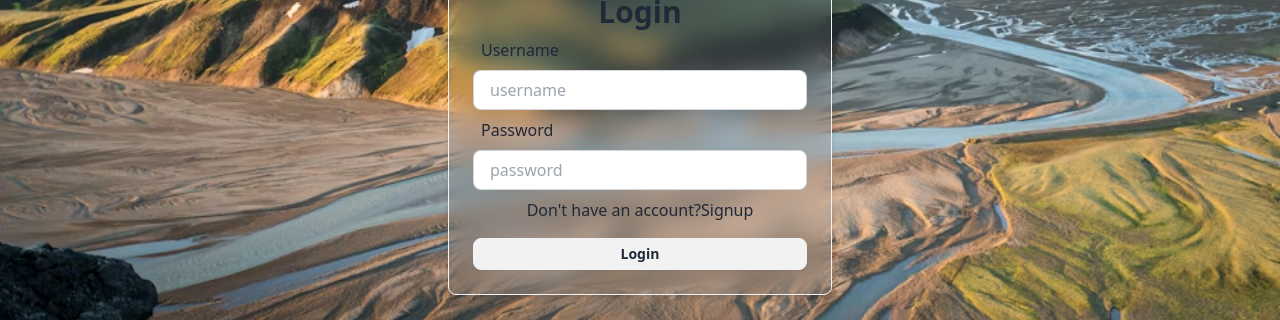
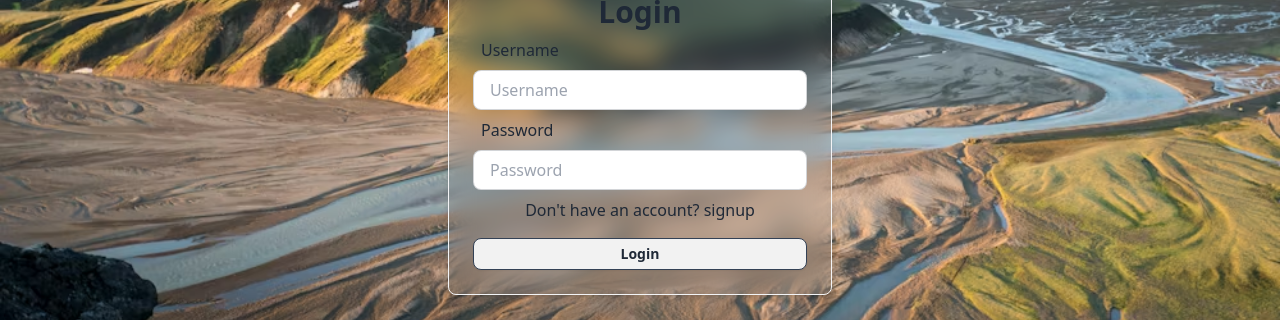
Before and after one commit to vikash-pandey1/chatApplication, a React (Vite) app in the folder frontend/: page /login in a window 1280 px wide. Shown: the part 268-588 px from the top of the page. Built offline with nearby package versions, Linux system fonts and the light colour scheme.

Commit message:
add file in components

```diff
--- a/frontend/src/components/HomePage.jsx
+++ b/frontend/src/components/HomePage.jsx
@@ -1,12 +1,21 @@
-import React from 'react'
-import Sidebar from './Sidebaar'
+import React, { useEffect } from 'react'
+import Sidebar from './Sidebar'
 import MessageContainer from './MessageContainer'
+import { useSelector } from 'react-redux'
+import { useNavigate } from 'react-router-dom'
 
-function HomePage() {
+const HomePage = () => {
+  const { authUser } = useSelector(store => store.user);
+  const navigate = useNavigate();
+  useEffect(() => {
+    if (!authUser) {
+      navigate("/login");
+    }
+  }, []);
   return (
-    <div className='flex sm:h-[450px] md:h-[550px] rounded-lg overflow-hidden  bg-clip-padding backdrop-filter backdrop-blur-lg ' >
-      <Sidebar></Sidebar>
-      <MessageContainer/>
+    <div className='flex sm:h-[450px] md:h-[550px] rounded-lg overflow-hidden bg-gray-400 bg-clip-padding backdrop-filter backdrop-blur-lg bg-opacity-0'>
+      <Sidebar />
+      <MessageContainer />
     </div>
   )
 }
--- a/frontend/src/components/Login.jsx
+++ b/frontend/src/components/Login.jsx
@@ -1,91 +1,75 @@
-import React, { useState } from "react";
-import { Link, useNavigate } from "react-router-dom";
+import React, { useState } from 'react'
+import { Link, useNavigate } from 'react-router-dom'
+import toast from "react-hot-toast"
 import axios from "axios";
-import toast from "react-hot-toast";
 import { useDispatch } from "react-redux";
-import { setAuthUser } from "../redux/userSlice";
+import { setAuthUser } from '../redux/userSlice';
 
-function Login() {
+const Login = () => {
   const [user, setUser] = useState({
     username: "",
     password: "",
   });
-
   const dispatch = useDispatch();
   const navigate = useNavigate();
 
   const onSubmitHandler = async (e) => {
     e.preventDefault();
     try {
-      const res = await axios.post(
-        `http://localhost:8081/api/v1/user/login`,
-        user,
-        {
+      const res = await axios.post(`http://localhost:8081/api/v1/user/login`, user, {
         headers: {
-            "Content-Type": "application/json",
+          'Content-Type': 'application/json'
         },
-          withCredentials: true,
-        }
-      );
+        withCredentials: true
+      });
       navigate("/");
-      dispatch(setAuthUser(res.data))
+      console.log(res);
+      dispatch(setAuthUser(res.data));
     } catch (error) {
       toast.error(error.response.data.message);
       console.log(error);
     }
     setUser({
       username: "",
-      password: "",
-    });
-  };
+      password: ""
+    })
+  }
   return (
-    <>
     <div className="min-w-96 mx-auto">
-        <div className="w-full p-6 rounded-lg shadow-md bg-gray-400 bg-clip-padding backdrop-filter backdrop-blur-md bg-opacity-10 border border-gray-100  ">
-          <h1 className="text-3xl font-bold text-center ">Login</h1>
+      <div className='w-full p-6 rounded-lg shadow-md bg-gray-400 bg-clip-padding backdrop-filter backdrop-blur-md bg-opacity-10 border border-gray-100'>
+        <h1 className='text-3xl font-bold text-center'>Login</h1>
         <form onSubmit={onSubmitHandler} action="">
+
           <div>
-              <label className="label p-2">
-                <span className="text-base label-text">Username</span>
+            <label className='label p-2'>
+              <span className='text-base label-text'>Username</span>
             </label>
             <input
               value={user.username}
               onChange={(e) => setUser({ ...user, username: e.target.value })}
+              className='w-full input input-bordered h-10'
               type="text"
-                placeholder="username"
-                className="w-full input input-bordered h-10"
-              />
+              placeholder='Username' />
           </div>
-
           <div>
-              <label className="label p-2">
-                <span className="text-base label-text">Password</span>
+            <label className='label p-2'>
+              <span className='text-base label-text'>Password</span>
             </label>
             <input
               value={user.password}
               onChange={(e) => setUser({ ...user, password: e.target.value })}
-                type="text"
-                placeholder="password"
-                className="w-full input input-bordered h-10"
-              />
+              className='w-full input input-bordered h-10'
+              type="password"
+              placeholder='Password' />
           </div>
-            <p className="text-center my-2">
-              Don't have an account?<Link to="/signup">Signup</Link>
-            </p>
-
+          <p className='text-center my-2'>Don't have an account? <Link to="/signup"> signup </Link></p>
           <div>
-              <button
-                type="submit"
-                className="btn btn-block btn-sm mt-2 border border-state-700"
-              >
-                Login
-              </button>
+            <button type="submit" className='btn btn-block btn-sm mt-2 border border-slate-700'>Login</button>
           </div>
         </form>
       </div>
     </div>
-    </>
-  );
+  )
 }
 
-export default Login;
+export default Login
--- a/frontend/src/components/Message.jsx
+++ b/frontend/src/components/Message.jsx
@@ -1,37 +1,27 @@
-import React, { useEffect, useRef } from "react";
-import { useSelector } from "react-redux";
+import React, { useEffect, useRef } from 'react'
+import {useSelector} from "react-redux";
 
-function Message({ message }) {
+const Message = ({message}) => {
     const scroll = useRef();
-  const { authUser, selectedUser } = useSelector((store) => store.user);
+    const {authUser,selectedUser} = useSelector(store=>store.user);
 
-  useEffect(() => {
-    scroll.current?.scrollIntoView({ behavior: "smooth" });
-  }, [message]);
+    useEffect(()=>{
+        scroll.current?.scrollIntoView({behavior:"smooth"});
+    },[message]);
+
     return (
-    <div ref={scroll}
-      className={`chat ${
-        authUser?._id === message?.senderId ? "chat-end" : "chat-start"
-      }`}
-    >
+        <div ref={scroll} className={`chat ${message?.senderId === authUser?._id ? 'chat-end' : 'chat-start'}`}>
             <div className="chat-image avatar">
                 <div className="w-10 rounded-full">
-          <img
-            alt="Tailwind CSS chat bubble component"
-            src={
-              message?.senderId === authUser?._id
-                ? authUser?.profilePhoto
-                : selectedUser?.profilePhoto
-            }
-          />
+                    <img alt="Tailwind CSS chat bubble component" src={message?.senderId === authUser?._id ? authUser?.profilePhoto  : selectedUser?.profilePhoto } />
                 </div>
             </div>
             <div className="chat-header">
                 <time className="text-xs opacity-50 text-white">12:45</time>
             </div>
-      <div className="chat-bubble">{message?.message}</div>
+            <div className={`chat-bubble ${message?.senderId !== authUser?._id ? 'bg-gray-200 text-black' : ''} `}>{message?.message}</div>
         </div>
-  );
+    )
 }
 
-export default Message;
+export default Message
```
Also changed, not shown: frontend/src/components/Sidebar.jsx (renamed from frontend/src/components/Sidebaar.jsx). Lines whose indentation alone changed are shown as unchanged.
